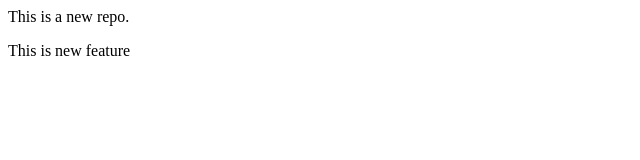
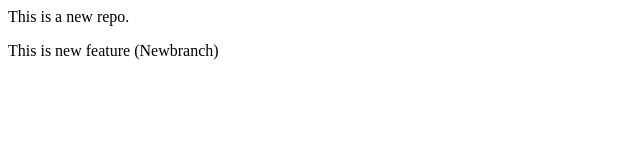
Before and after one commit to aayushasawale30/LocalRepo, a plain HTML site: page index.html in a window 1280 px wide. Shown: the full height of the page, 0-640 px from the left. Drawn offline with Linux system fonts and the light colour scheme.

Commit message:
Add breakdown

```diff
--- a/index.html
+++ b/index.html
@@ -1,2 +1,2 @@
 <p>This is a new repo.</p>
-<p>This is new feature</p>
+<p>This is new feature (Newbranch)</p>
```
